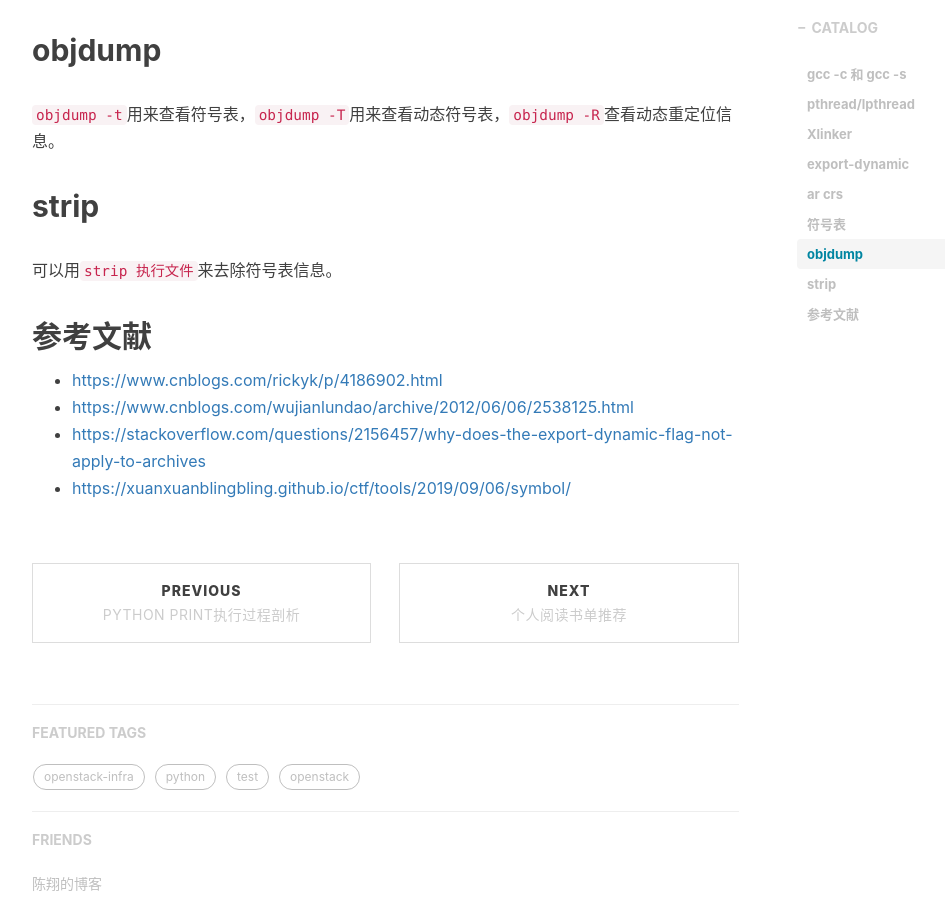
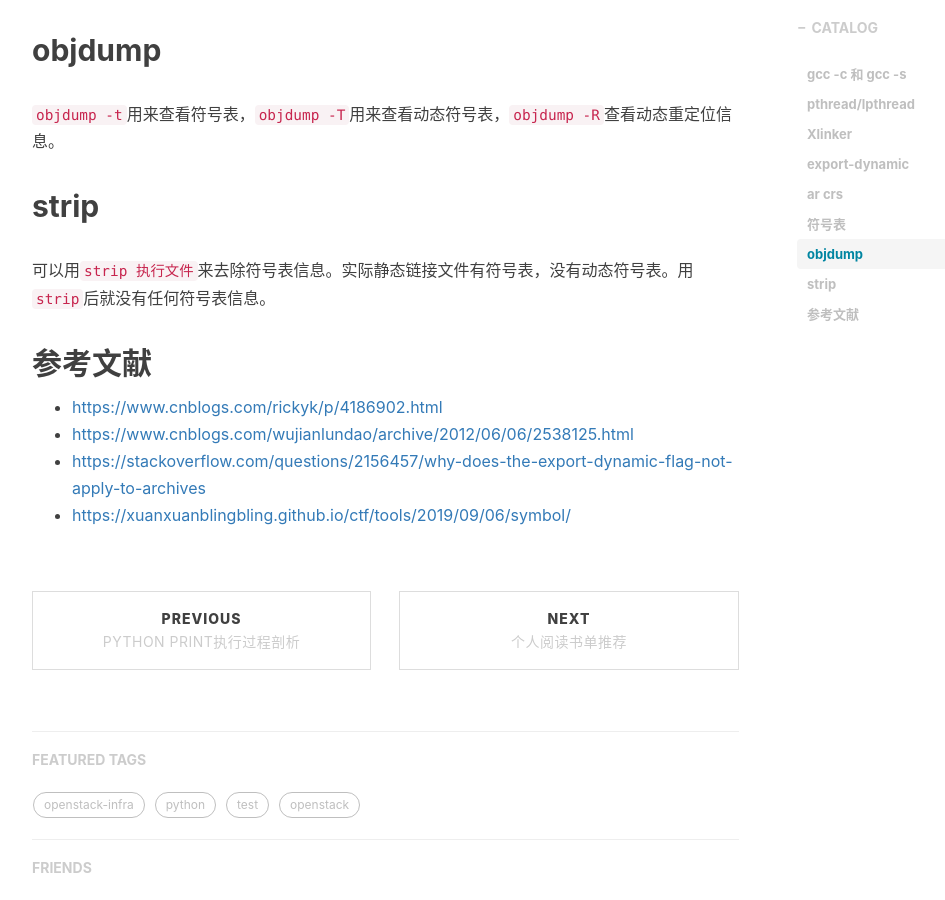
Before and after one commit to shihai1991/shihai1991.github.io, a Jekyll site: the page built from _posts/2021-11-22-gcc编译器编译选项分析汇总.md, in a window 1280 px wide and 900 px high, scrolled down 1499 px. Shown: the whole window, without its empty margins (233-1178 px from the left). Built offline with Jekyll 4.4.1, drawn with Linux system fonts in a browser that asks for light colours; nearby versions of some CDN libraries; comment, search, counter and statistics services are not loaded.

Commit message:
Update 2021-11-22-gcc编译器编译选项分析汇总.md

```diff
--- a/_posts/2021-11-22-gcc编译器编译选项分析汇总.md
+++ b/_posts/2021-11-22-gcc编译器编译选项分析汇总.md
@@ -35,7 +35,7 @@ subtitle: 自己不懂的、容易忘记的都持续记录一下。
 `objdump -t`用来查看符号表，`objdump -T`用来查看动态符号表，`objdump -R`查看动态重定位信息。
 
 ## strip
-可以用`strip 执行文件`来去除符号表信息。
+可以用`strip 执行文件`来去除符号表信息。实际静态链接文件有符号表，没有动态符号表。用`strip`后就没有任何符号表信息。
 
 ## 参考文献
 - [https://www.cnblogs.com/rickyk/p/4186902.html](https://www.cnblogs.com/rickyk/p/4186902.html)
```
